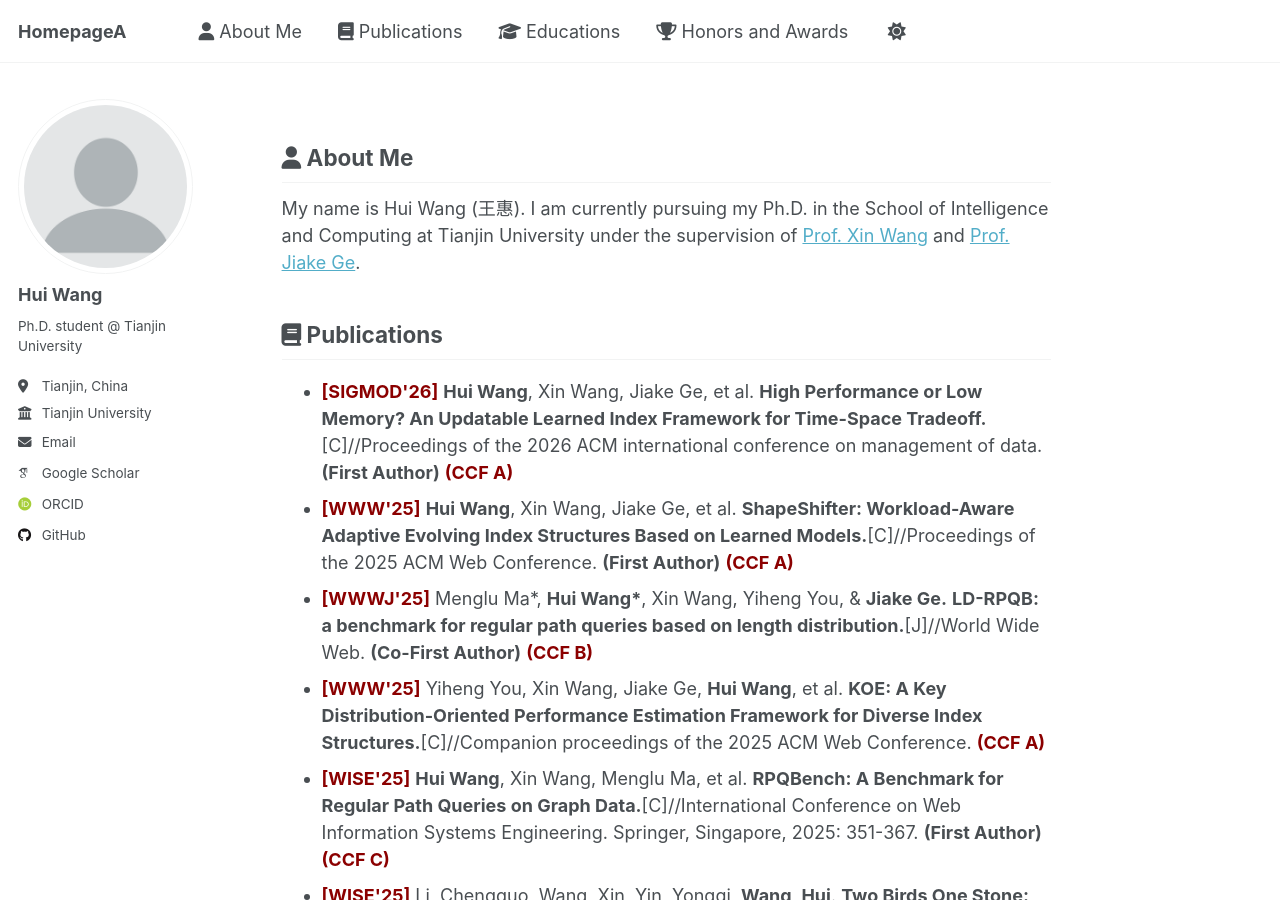
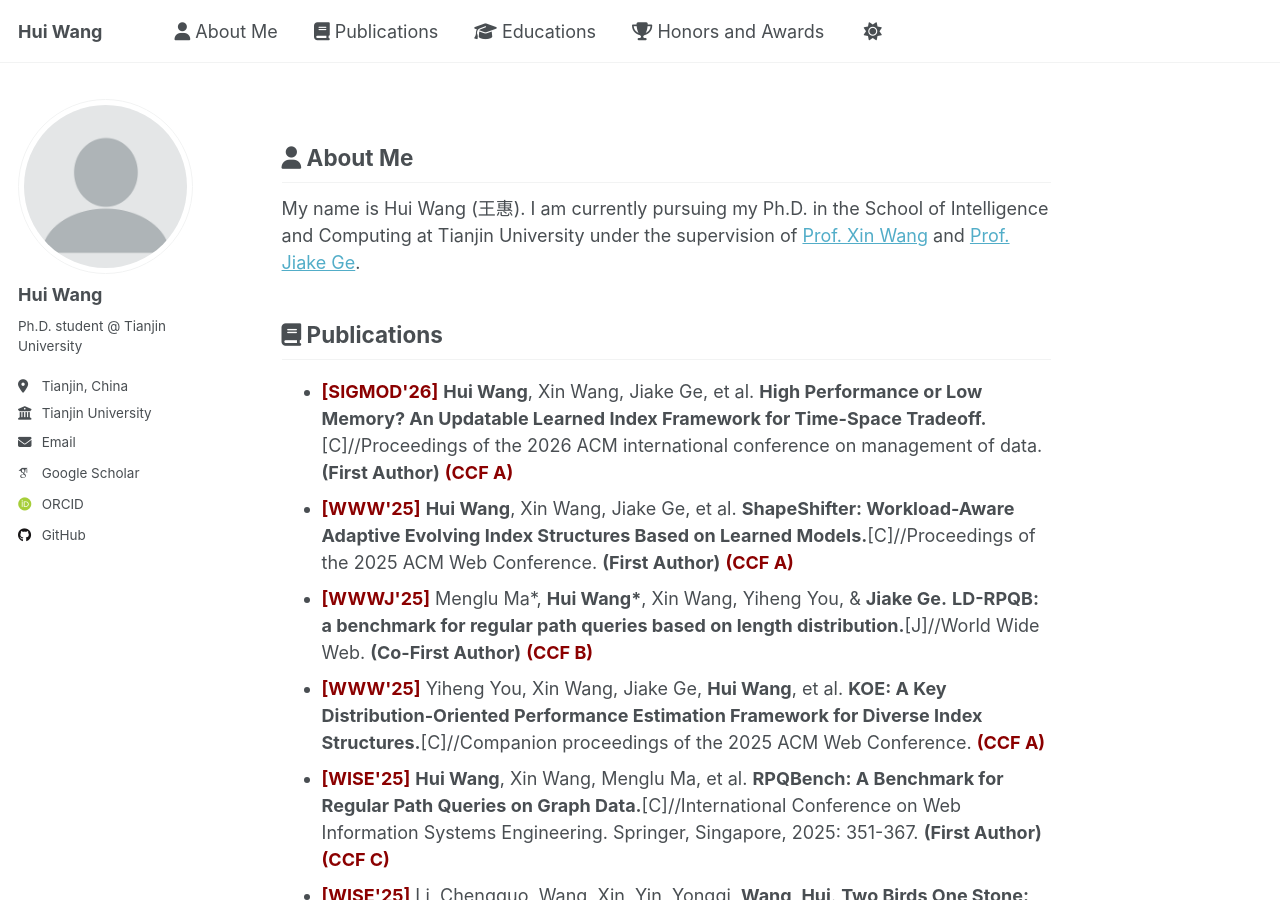
Before and after one commit to HaileyHui/wanghui, a Jekyll site: the page built from _pages/about.md, in a window 1280 px wide and 900 px high. Built offline with Jekyll 4.4.1, drawn with Linux system fonts in a browser that asks for light colours; some web fonts are replaced; a script that is not in the unit is left out.

Commit message:
Update _config.yml

```diff
--- a/_config.yml
+++ b/_config.yml
@@ -9,7 +9,7 @@
 # Basic Site Settings
 locale                   : "en-US"
 site_theme               : "default" # Currently available options are "default", "air"
-title                    : "HomepageA"
+title                    : "Hui Wang"
 title_separator          : "-"
 name                     : &name "Hui Wang"
 description              : &description "personal description"
```
